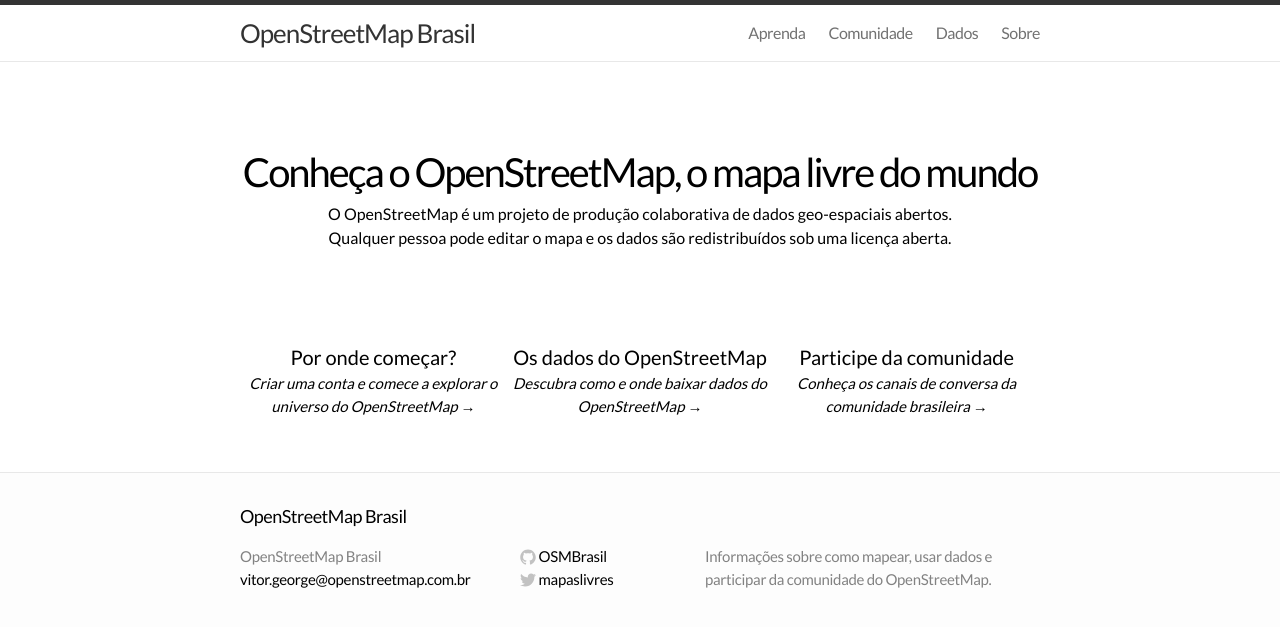
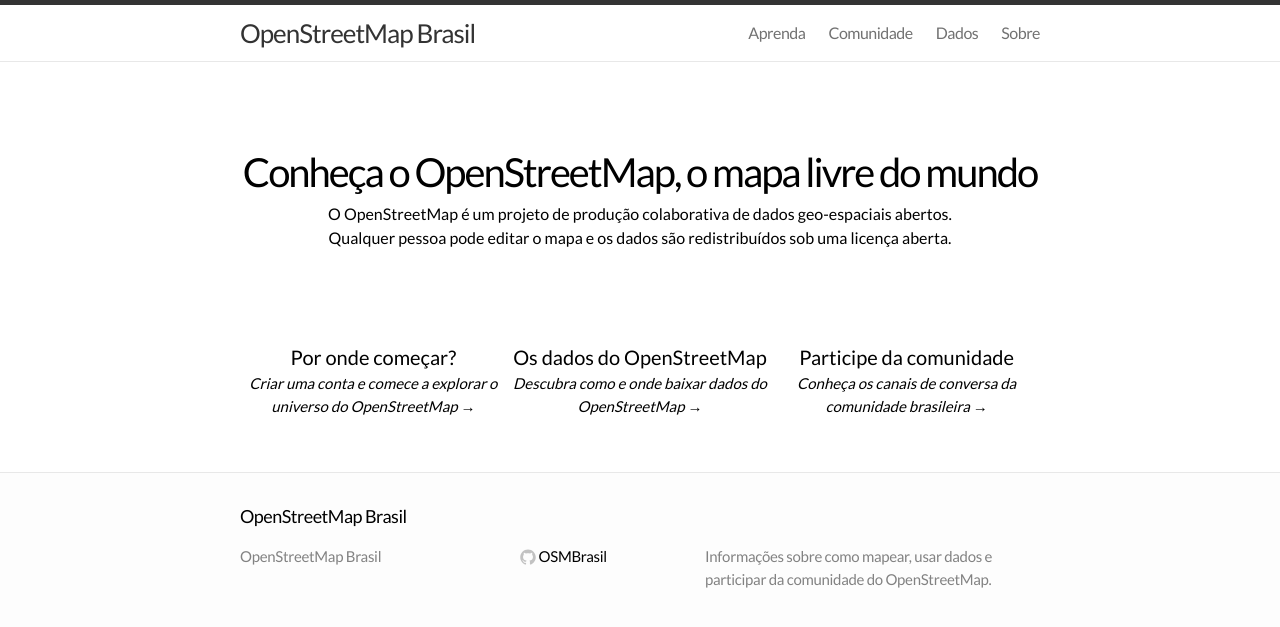
Before and after one commit to OSMBrasil/OSMBrasil.github.io, a Jekyll site: the page built from index.html, in a window 1280 px wide. Shown: the top 627 px of the page. Built offline with Jekyll 4.4.1, drawn with Linux system fonts in a browser that asks for light colours.

Commit message:
remove contact info

```diff
--- a/_config.yml
+++ b/_config.yml
@@ -1,10 +1,10 @@
 # Site settings
 title: OpenStreetMap Brasil
-email: vitor.george@openstreetmap.com.br
+email:
 description: "Informações sobre como mapear, usar dados e participar da comunidade do OpenStreetMap."
 baseurl: ""
 url: "http://www.openstreetmap.com.br"
-twitter_username: mapaslivres
+twitter_username:
 github_username:  OSMBrasil
 
 # Build settings
```
